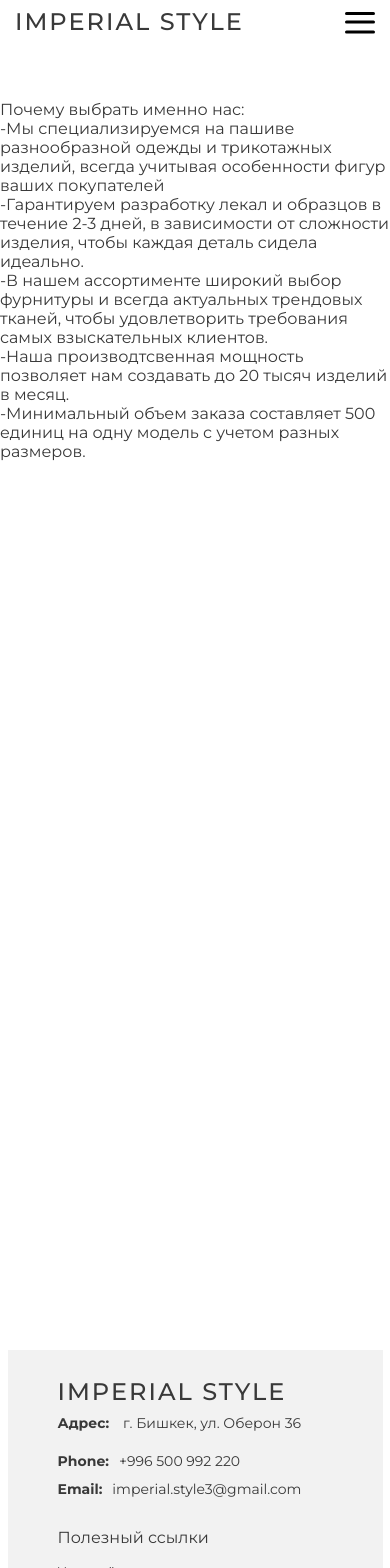
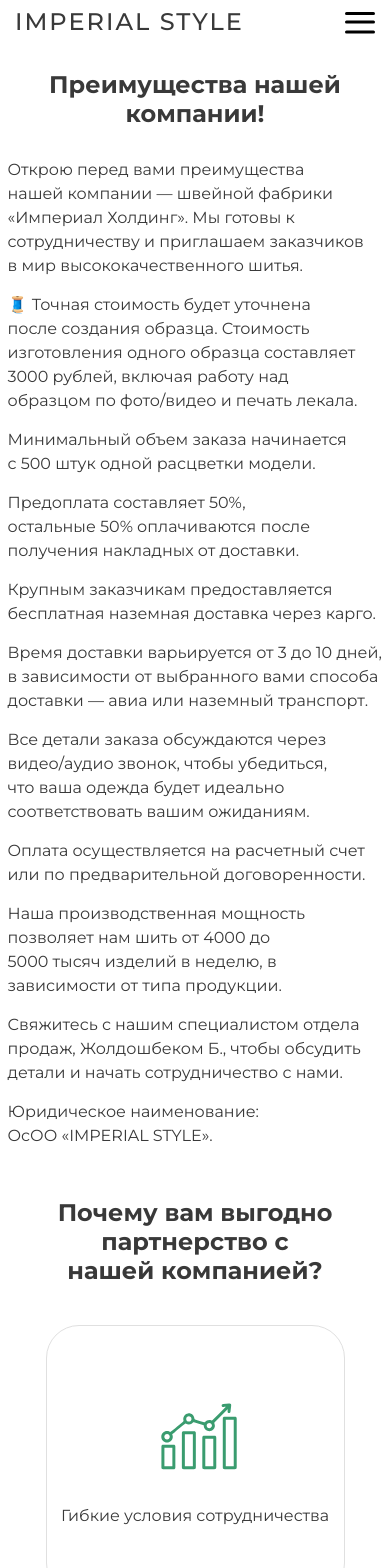
Before and after one commit to baiyastan/new-collection, a React (Create React App) app: page /why in a window 390 px wide. Shown: the top 1568 px of the page. Built offline with nearby package versions, Linux system fonts and the light colour scheme.

Commit message:
why page is ready

```diff
--- /dev/null
+++ b/src/components/Why/Why.css
@@ -0,0 +1,71 @@
+.why-container {
+    margin-top: 70px;
+}
+
+.why-container .container h2 {
+    text-align: center;
+}
+
+.why-content {
+    padding-top: 30px;
+    display: flex;
+    flex-direction: column;
+    align-items: flex-start;
+    gap: 15px;
+}
+
+.why-content p {
+    font-size: 16px;
+    line-height: 1.5;
+}
+
+@media (max-width: 1024px) {
+    .why-container {
+        max-width: 1024px;
+    }
+    .why-container .container {
+        max-width: 960px;
+    }
+}
+
+@media (max-width: 992px) {
+    .why-container {
+        max-width: 992px;
+    }
+    .why-container .container {
+        max-width: 960px;
+    }
+}
+
+@media (max-width: 768px) {
+    .why-container {
+        max-width: 768px;
+    }
+    .why-container .container {
+        max-width: 720px;
+    }
+}
+
+@media (max-width: 425px) {
+    .why-container {
+        max-width: 425px;
+    }
+    .why-container .container {
+        max-width: 375px;
+    }
+    .why-content p {
+        text-wrap: balance;
+    }
+}
+
+@media (max-width: 375px) {
+    .why-container {
+        max-width: 375px;
+    }
+    .why-container .container {
+        max-width: 320px;
+    }
+    .why-content p {
+        text-wrap: balance;
+    }
+}
--- a/src/components/Why/index.jsx
+++ b/src/components/Why/index.jsx
@@ -1,23 +1,71 @@
 import React from "react";
+import Partner from "../partner";
+
+import "./Why.css";
 
 function WhyCom() {
   return (
-    <div style={{ height: "1000px" }}>
+    <div className="why-container">
       <div className="container">
-        <p style={{marginTop: '100px'}}>
-          Почему выбрать именно нас: <br /> -Мы специализируемся на пашиве
-          разнообразной одежды и трикотажных изделий, всегда учитывая
-          особенности фигур ваших покупателей <br /> -Гарантируем разработку
-          лекал и образцов в течение 2-3 дней, в зависимости от сложности
-          изделия, чтобы каждая деталь сидела идеально. <br /> -В нашем
-          ассортименте широкий выбор фурнитуры и всегда актуальных трендовых
-          тканей, чтобы удовлетворить требования самых взыскательных клиентов.{" "}
-          <br /> -Наша производтсвенная мощность позволяет нам создавать до 20
-          тысяч изделий в месяц. <br />
-          -Минимальный объем заказа составляет 500 единиц на одну модель с
-          учетом разных размеров.
-        </p>
+        <h2>Преимущества нашей компании!</h2>
+        <div className="why-content">
+          <p>
+            Открою перед вами преимущества нашей компании — швейной фабрики
+            «Империал Холдинг». Мы готовы к сотрудничеству и приглашаем
+            заказчиков в мир высококачественного шитья.
+          </p>
+
+          <p>
+            🧵 Точная стоимость будет уточнена после создания образца. Стоимость
+            изготовления одного образца составляет 3000 рублей, включая работу
+            над образцом по фото/видео и печать лекала.
+          </p>
+
+          <p>
+            Минимальный объем заказа начинается с 500 штук одной расцветки
+            модели.
+          </p>
+
+          <p>
+            Предоплата составляет 50%, остальные 50% оплачиваются после
+            получения накладных от доставки.
+          </p>
+
+          <p>
+            Крупным заказчикам предоставляется бесплатная наземная доставка
+            через карго.
+          </p>
+
+          <p>
+            Время доставки варьируется от 3 до 10 дней, в зависимости от
+            выбранного вами способа доставки — авиа или наземный транспорт.
+          </p>
+
+          <p>
+            Все детали заказа обсуждаются через видео/аудио звонок, чтобы
+            убедиться, что ваша одежда будет идеально соответствовать вашим
+            ожиданиям.
+          </p>
+
+          <p>
+            Оплата осуществляется на расчетный счет или по предварительной
+            договоренности.
+          </p>
+
+          <p>
+            Наша производственная мощность позволяет нам шить от 4000 до 5000
+            тысяч изделий в неделю, в зависимости от типа продукции.
+          </p>
+
+          <p>
+            Свяжитесь с нашим специалистом отдела продаж, Жолдошбеком Б., чтобы
+            обсудить детали и начать сотрудничество с нами.
+          </p>
+
+          <p>Юридическое наименование: ОсОО «IMPERIAL STYLE».</p>
+        </div>
       </div>
+      <Partner />
     </div>
   );
 }
--- a/src/components/about/About.css
+++ b/src/components/about/About.css
@@ -14,8 +14,8 @@
 .about-text p {
   font-size: 16px;
   letter-spacing: 0.3px;
-  line-height: 1.5;
-  color: #444444;
+  line-height: 1.6;
+  margin-bottom: 10px;
 }
 
 .about-text p a {
--- a/src/components/about/About.jsx
+++ b/src/components/about/About.jsx
@@ -16,8 +16,9 @@ function About() {
           </p>
           <p>
             Готовы исследовать мир стиля и качества? Присоединяйтесь к нашему
-            телеграмм каналу <a href="#">"IMPERIAL-STYLE"!</a>Там вас ожидают
-            эксклюзивные предложения и актуальные цены.
+            телеграмм каналу{" "}
+            <a href="https://t.me/+996500992220">"IMPERIAL-STYLE"!</a> Там вас
+            ожидают эксклюзивные предложения и актуальные цены.
           </p>
           <p>
             Наше производство <br /> IMPERIAL STYLE уже 6 лет успешно
@@ -32,7 +33,8 @@ function About() {
           </p>
           <p>
             Не уступите возмлжность получить выгодное предложение вашего
-            бизнеса! Свяжитесь с нами уже сегодня через <a href="https://wa.me/+996500992220">WhataApp</a>
+            бизнеса! Свяжитесь с нами уже сегодня через{" "}
+            <a href="https://wa.me/+996500992220">WhataApp</a>
           </p>
         </div>
       </section>
--- a/src/components/delivery/index.jsx
+++ b/src/components/delivery/index.jsx
@@ -15,8 +15,8 @@ function Delivery() {
             Кыргызской Республики
           </p>
           <div className="delivery-content-div">
-            Цена за доставку 1 кг товара — от 50 до 70 руб, срок доставки от 7
-            дней.
+            Цена за доставку 1 кг товара — от 45 до 250 руб, срок доставки от 3
+            до 12 дней.
           </div>
           <img src={map} alt="map image" />
         </div>
--- a/src/components/footer/Footer.css
+++ b/src/components/footer/Footer.css
@@ -1,5 +1,4 @@
 .footer {
-  margin-top: 200px;
   margin-bottom: 20px;
   background: #f2f2f2;
   padding: 30px;
@@ -92,7 +91,7 @@
   .footer {
     max-width: 960px;
     margin: 0 auto;
-    margin-top: 200px;
+    margin-top: 30px;
   }
 }
 
@@ -100,7 +99,7 @@
   .footer {
     max-width: 960px;
     margin: 0 auto;
-    margin-top: 200px;
+    margin-top: 30px;
   }
 }
 
@@ -108,7 +107,7 @@
   .footer {
     max-width: 700px;
     margin: 0 auto;
-    margin-top: 250px;
+    margin-top: 30px;
   }
   .footer .container {
     display: flex;
@@ -122,7 +121,7 @@
   .footer {
     max-width: 375px;
     margin: 0 auto;
-    margin-top: 250px;
+    margin-top: 30px;
     margin-bottom: 20px;
   }
   .footer .container {
@@ -137,7 +136,7 @@
   .footer {
     max-width: 320px;
     margin: 0 auto;
-    margin-top: 250px;
+    margin-top: 30px;
     margin-bottom: 20px;
   }
   .footer .container {
--- a/src/components/header/Header.css
+++ b/src/components/header/Header.css
@@ -143,7 +143,7 @@
     max-width: 960px;
     padding: 20px 15px;
   }
-  .navs {
+  /* .navs {
     display: none;
   }
   .burger {
@@ -242,7 +242,7 @@
     left: 10px;
     width: 100%;
     transform: rotate(-406deg);
-  }
+  } */
 }
 
 @media (max-width: 768px) {
@@ -260,11 +260,11 @@
     display: block;
     position: fixed;
     overflow: hidden;
-    top: 70px;
+    top: 50px;
     right: 0;
     left: 0;
     bottom: 0;
-    background: rgba(40, 58, 90, 0.9);
+    background: #f2f2f2;
     transition: 0.3s;
     z-index: 999;
     transform: translateX(0);
@@ -286,7 +286,7 @@
     left: 15px;
     padding: 20px;
     border-radius: 10px;
-    background-color: #fff;
+    background-color: #f2f2f2;
     overflow-y: auto;
     transition: 0.3s;
   }
@@ -366,7 +366,7 @@
     right: 0;
     left: 0;
     bottom: 0;
-    background: rgba(40, 58, 90, 0.9);
+    background: #f2f2f2;
     transition: 0.3s;
     z-index: 999;
     transform: translateX(0);
@@ -382,7 +382,7 @@
     left: 15px;
     padding: 10px 10px;
     border-radius: 10px;
-    background-color: #fff;
+    background-color: #f2f2f2;
     overflow-y: auto;
     transition: 0.3s;
   }
@@ -418,7 +418,7 @@
     right: 0;
     left: 0;
     bottom: 0;
-    background: rgba(40, 58, 90, 0.9);
+    background: #f2f2f2;
     transition: 0.3s;
     z-index: 999;
     transform: translateX(0);
@@ -434,7 +434,7 @@
     left: 15px;
     padding: 10px 10px;
     border-radius: 10px;
-    background-color: #fff;
+    background-color: #f2f2f2;
     overflow-y: auto;
     transition: 0.3s;
   }
--- a/src/components/partner/Partner.css
+++ b/src/components/partner/Partner.css
@@ -8,9 +8,6 @@
 }
 
 .partner-box {
-  /* display: grid; */
-  /* grid-template-columns: repeat(3, 1fr); */
-  /* grid-gap: 30px; */
   display: flex;
   flex-wrap: wrap;
   gap: 25px;
@@ -52,6 +49,7 @@
 
 .partner-card p {
   text-align: center;
+  text-wrap: balance;
 }
 
 .partner-card:hover {
--- a/src/components/schema-production/Schema.css
+++ b/src/components/schema-production/Schema.css
@@ -1,6 +1,7 @@
 .schema-component {
   margin-top: 40px;
   min-height: 700px;
+  margin-bottom: 250px;
 }
 
 .schema-component .container h2 {
```
